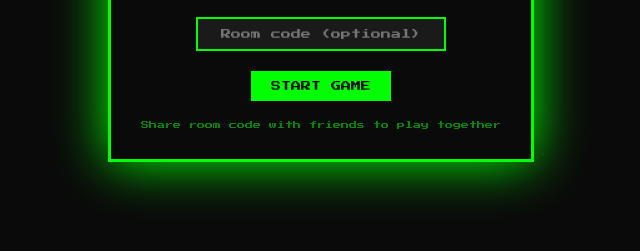
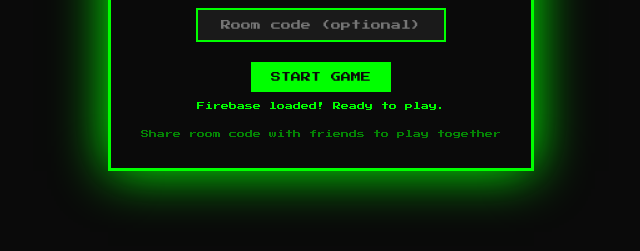
Before and after one commit to cm-fl-mit/collab-vibe-game, a plain HTML site: page index.html in a window 1280 px wide. Shown: the part 381-632 px from the top of the page, without its empty margins (319-959 px from the left). Drawn offline with Linux system fonts and the light colour scheme.

Commit message:
Update index.html

```diff
--- a/index.html
+++ b/index.html
@@ -190,7 +190,7 @@
 
         // Your Firebase configuration
         const firebaseConfig = {
-            apiKey: ${{ secrets.FIREBASE_KEY }},
+            apiKey: "AIzaSyDx4fth1XFw23DHu3THhhJ2hFkXqdE24gk",
             authDomain: "collab-game.firebaseapp.com",
             databaseURL: "https://collab-game-default-rtdb.firebaseio.com",
             projectId: "collab-game",
```
